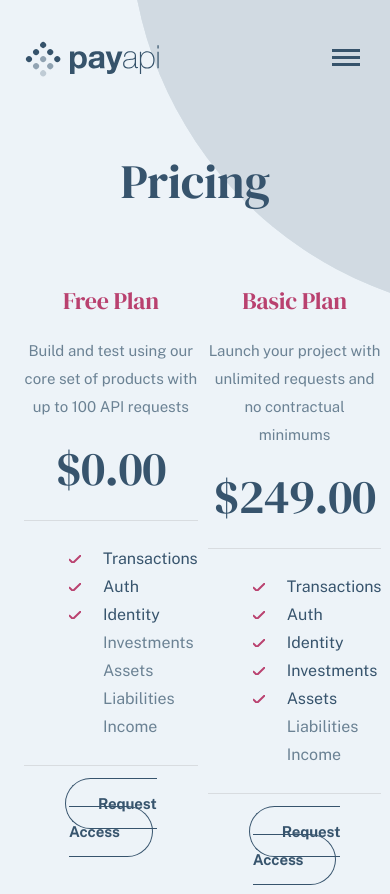
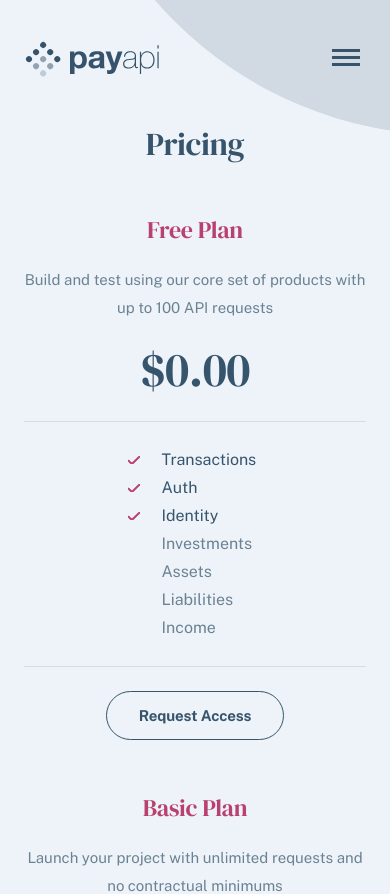
Before and after one commit to mackieva/payapi, a React (Vite) app: page /pricing in a window 390 px wide. Shown: the top 894 px of the page. Built offline with nearby package versions, Linux system fonts and the light colour scheme.

Commit message:
inner page bg and pricing mobile responsiveness

```diff
--- a/src/About.css
+++ b/src/About.css
@@ -4,6 +4,12 @@ body.about {
 
 @media (max-width: 1440px) {
 	body.about {
-		background: url('/images/bg-pattern-circle.svg') no-repeat top -465px right -520px;
+		background-position: top -465px right -520px;
 	}
 }
+
+@media (max-width: 768px) {
+	body.about {
+		background-position: top -645px left 60px;
+	}
+}
--- a/src/Contact.css
+++ b/src/Contact.css
@@ -4,6 +4,12 @@ body.contact {
 
 @media (max-width: 1440px) {
 	body.contact {
-		background: url('/images/bg-pattern-circle.svg') no-repeat top -465px right -520px;
+		background-position: top -465px right -520px;
 	}
 }
+
+@media (max-width: 768px) {
+	body.contact {
+		background-position: top -645px left 60px;
+	}
+}
--- a/src/Pricing.css
+++ b/src/Pricing.css
@@ -4,6 +4,12 @@ body.pricing {
 
 @media (max-width: 1440px) {
 	body.pricing {
-		background: url('/images/bg-pattern-circle.svg') no-repeat top -465px right -520px;
+		background-position: top -465px right -520px;
 	}
 }
+
+@media (max-width: 1440px) {
+	body.pricing {
+		background-position: top -645px left 60px;
+	}
+}
--- a/src/components/pricing/pricing-content.css
+++ b/src/components/pricing/pricing-content.css
@@ -86,3 +86,26 @@ h2 {
 		padding-left: 45px;
 	}
 }
+
+@media (max-width: 768px) {
+	.pricing__table {
+		display: flex;
+		flex-direction: column;
+		gap: 48px;
+		margin-top: 48px;
+	}
+
+	.pricing__table ul {
+		margin-bottom: 24px;
+	}
+
+	.pricing__table ul li {
+		padding-left: 0;
+		max-width: 135px;
+		margin: 0 auto;
+	}
+
+	.pricing__table a {
+		display: inline-block;
+	}
+}
--- a/src/index.css
+++ b/src/index.css
@@ -223,3 +223,12 @@ button {
 		margin-top: 75px;
 	}
 }
+
+@media (max-width: 768px) {
+	.page-title h2 {
+		font-size: 32px;
+		line-height: 36px;
+		letter-spacing: -0.25;
+		margin-top: 48px;
+	}
+}
```
